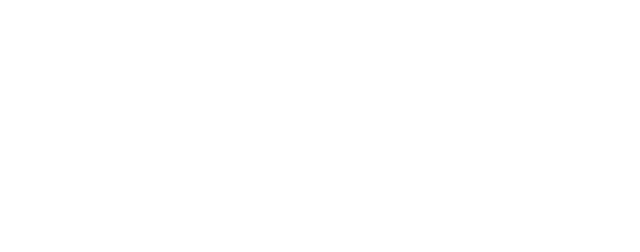
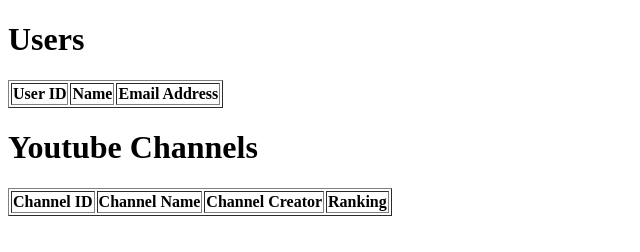
Before and after one commit to jeet-khondker/web-server, a plain HTML site: page index.html in a window 1280 px wide. Shown: the whole page, without its empty margins (0-640 px from the left). Drawn offline with Linux system fonts and the light colour scheme.

Commit message:
miscellaneous : Added HTML Contents in Index HTML File

```diff
--- a/index.html
+++ b/index.html
@@ -6,6 +6,29 @@
     <title>Website | Homepage</title>
 </head>
 <body>
-
+    <h1>Users</h1>
+    <table border="1">
+        <thead>
+            <tr>
+                <th>User ID</th>
+                <th>Name</th>
+                <th>Email Address</th>
+            </tr>
+        </thead>
+        <tbody id="userTableBody"></tbody>
+    </table>
+    <h1>Youtube Channels</h1>
+    <table border="1">
+        <thead>
+            <tr>
+                <th>Channel ID</th>
+                <th>Channel Name</th>
+                <th>Channel Creator</th>
+                <th>Ranking</th>
+            </tr>
+        </thead>
+        <tbody id="channelTableBody"></tbody>
+    </table>
+    <script src="script.js"></script>
 </body>
 </html>
```
